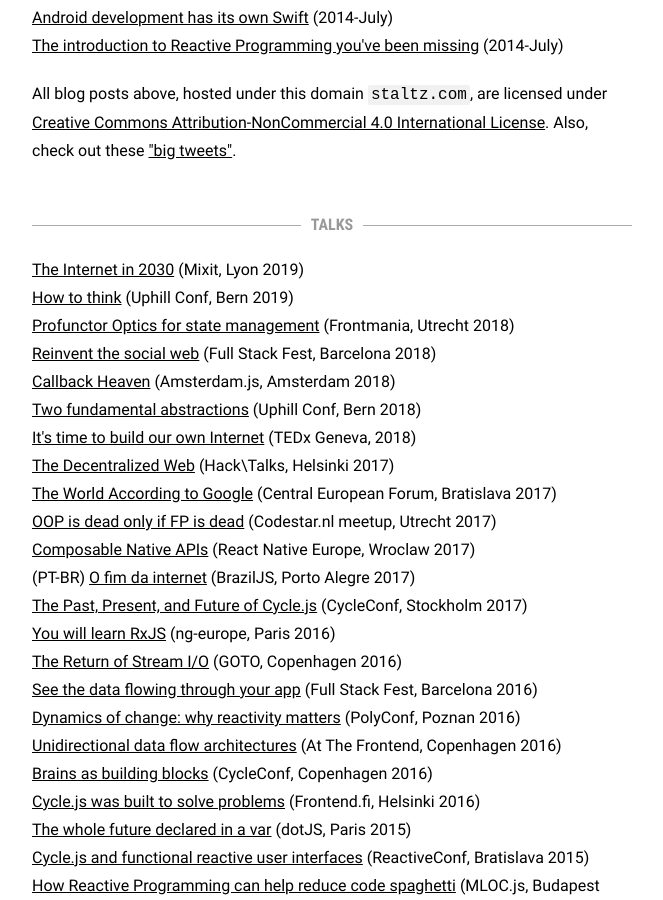
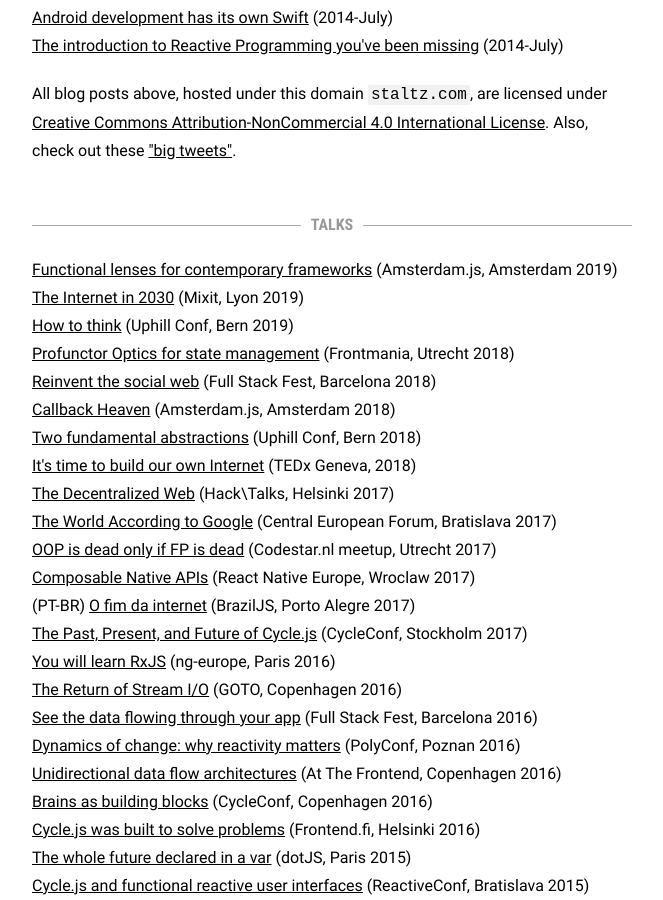
Before and after one commit to staltz/staltz.com, a Jekyll site: the page built from blog.html, in a window 1280 px wide and 900 px high, scrolled down 1549 px. Shown: the whole window, without its empty margins (308-971 px from the left). Built offline with Jekyll 4.4.1, drawn with Linux system fonts in a browser that asks for light colours; nearby versions of some CDN libraries.

Commit message:
add amsterdamjs 2019 talk

```diff
--- a/blog.html
+++ b/blog.html
@@ -29,6 +29,7 @@ layout: blank
 
       <h2 id="talks" class="hr"><span class="hr">TALKS</span></h2>
       <p>
+        <a href="https://www.youtube.com/watch?v=5R3l2r1XxKI">Functional lenses for contemporary frameworks</a> (Amsterdam.js, Amsterdam 2019)<br />
         <a href="https://mixitconf.org/2019/the-internet-in-2030">The Internet in 2030</a> (Mixit, Lyon 2019)<br />
       	<a href="https://www.youtube.com/watch?v=_fB8GRotdrc">How to think</a> (Uphill Conf, Bern 2019)<br />
         <a href="https://www.youtube.com/watch?v=VdiJ_vgVUgs">Profunctor Optics for state management</a> (Frontmania, Utrecht 2018)<br />
```
